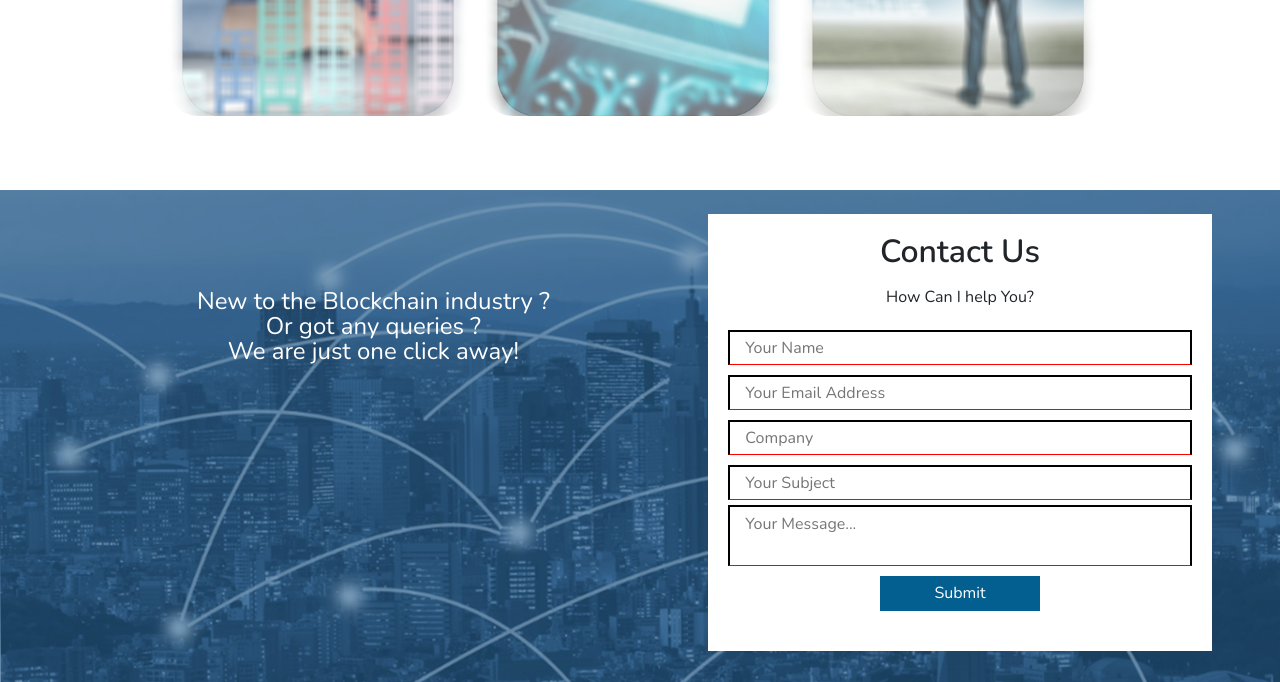
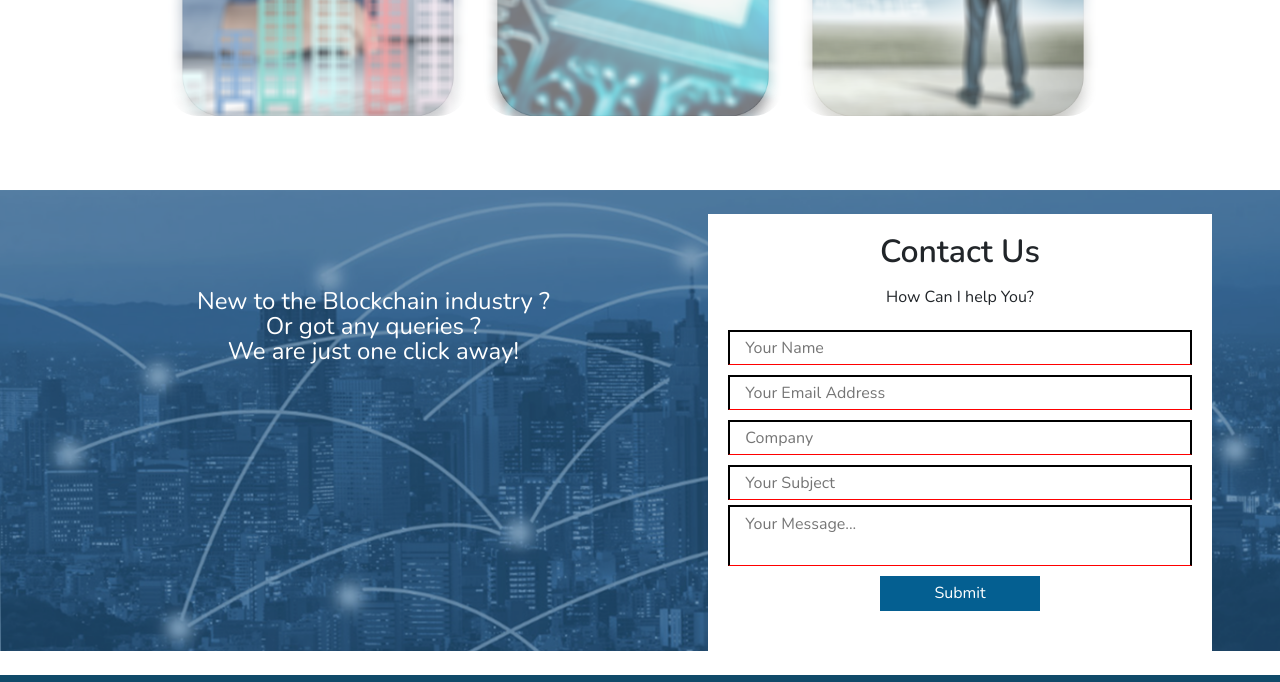
Before and after one commit to AjeetKumar06/blockchain-website, a plain HTML site: page index.html in a window 1280 px wide. Shown: the part 1772-2454 px from the top of the page. Drawn offline with nearby package versions, Linux system fonts and the light colour scheme.

Commit message:
Updated index

```diff
--- a/index.html
+++ b/index.html
@@ -169,7 +169,7 @@
   <!-- Contact us section starts  -->
 
   <section style="width:100%; ">
-    <div style="background-image: url(Assets/backgrounds/Rectangle\ 13.png); background-size: cover; height: 500px; ">
+    <div style="background-image: url(Assets/backgrounds/Rectangle\ 13.png); background-size: cover; ">
 
     <div class="container">
         <div class="row">
```
